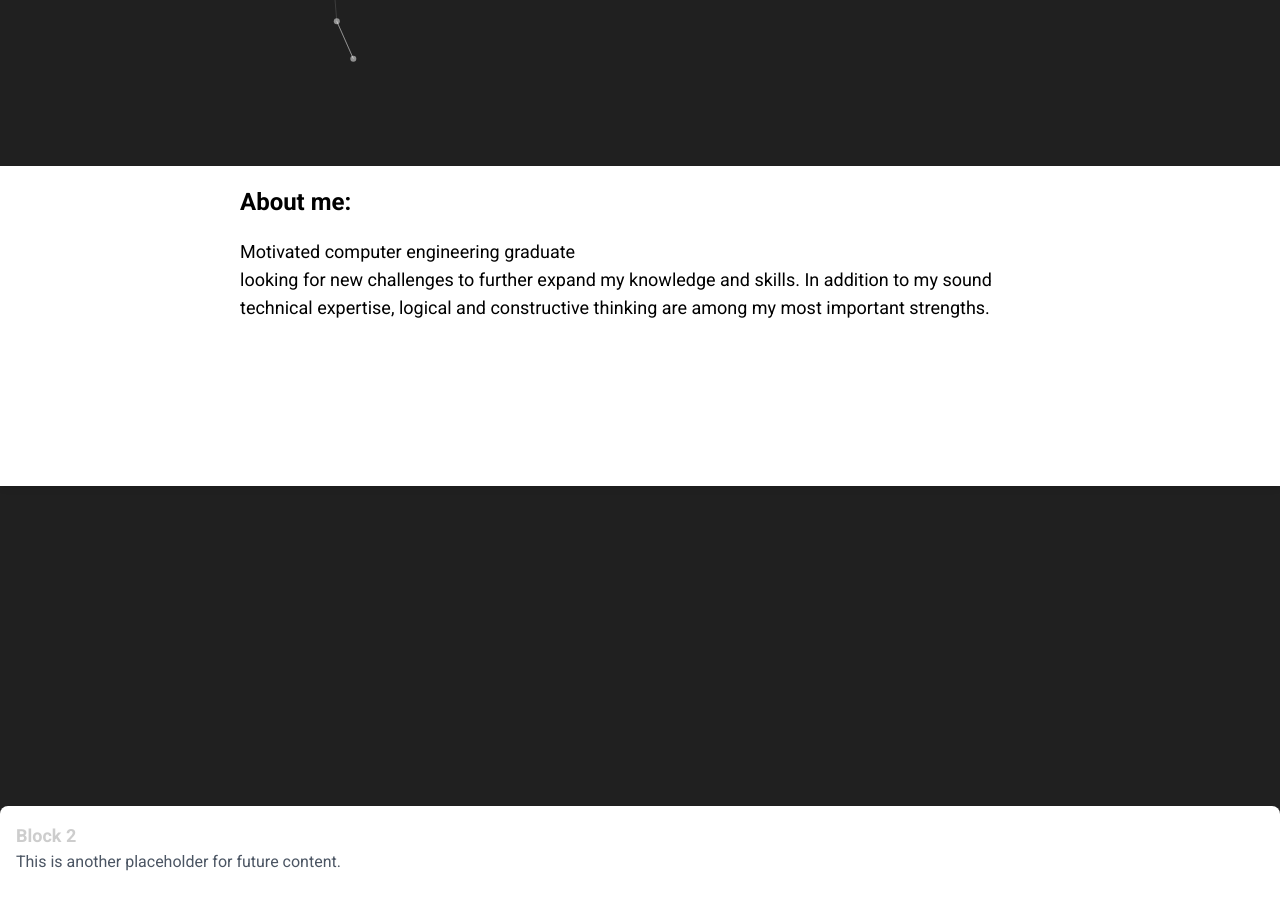
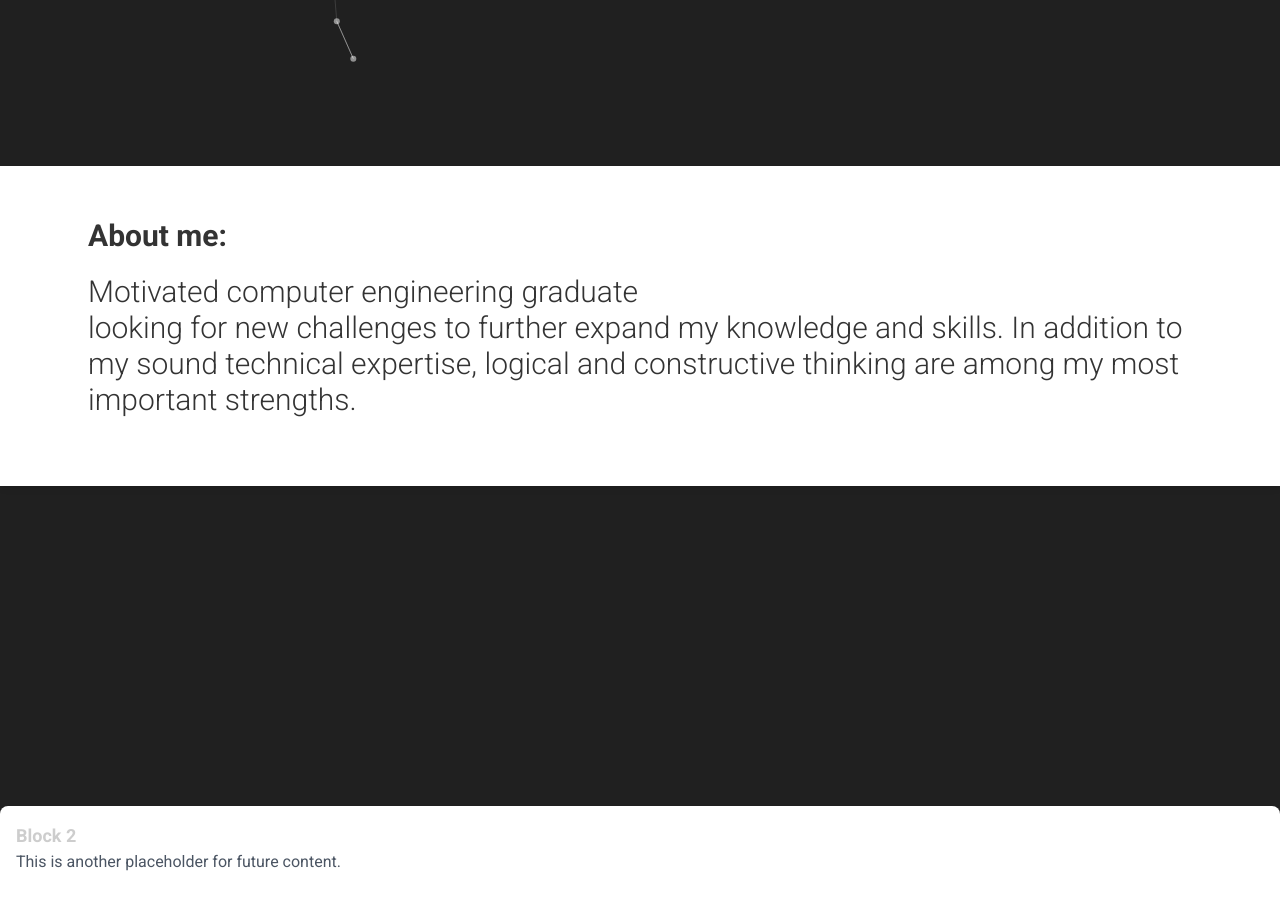
Before and after one commit to YassineBibi02/YassineBibi02.github.io, a Next.js app: page / in a window 1280 px wide. Shown: the part 730-1640 px from the top of the page. Built offline with nearby package versions, Linux system fonts and the light colour scheme.

Commit message:
Looks much better

```diff
--- a/app/components/Header.tsx
+++ b/app/components/Header.tsx
@@ -19,7 +19,7 @@ const Header = () => {
     <header className={`${isScrolled ? 'bg-[#1b1b1b] shadow-md border-b-2 border-[#141414]' : 'bg-transparent border-b-2 border-transparent'} p-4 fixed top-0 left-0 w-full flex items-center justify-between transition-all duration-300`}>
       {/* Left Section: Logo and Website Name */}
       <div className="flex items-center gap-4">
-        <img src="/YBIconWhite.png" alt="Logo" className="w-8 h-8 ml-2" />
+        <img src="/favicon.png" alt="Logo" className="w-8 h-8 ml-2" />
         <Link href="/" className="ml-4 text-xl font-bold text-[#e5e5e5]">
           Yassine Bibi
         </Link>
--- a/app/globals.css
+++ b/app/globals.css
@@ -1,8 +1,7 @@
-@import url('https://fonts.googleapis.com/css2?family=Roboto:wght@400;500;700&display=swap');
 @tailwind base;
 @tailwind components;
 @tailwind utilities;
-
+@import url('https://fonts.googleapis.com/css2?family=Roboto:wght@400;500;700&display=swap');
 
 
 :root {
--- a/app/layout.tsx
+++ b/app/layout.tsx
@@ -4,7 +4,7 @@ import "./globals.css";
 
 
 const roboto = Roboto({
-  weight: ['400', '500', '700'],
+  weight: ['100','300','400', '500', '700'],
   subsets: ['latin'],
 });
 
@@ -12,8 +12,8 @@ export const metadata: Metadata = {
   title: "Yassine Bibi",
   description: "Portfolio of Yassine Bibi - Software Developer",
   icons: {
-    icon: '/YBIconWhite.png',
-    shortcut: '/YBIconWhite.png',
+    icon: '/favicon.png',
+    shortcut: '/favicon.png',
 
   },
 };
--- a/app/page.tsx
+++ b/app/page.tsx
@@ -32,13 +32,16 @@ export default function Home() {
 
       <div className="pt-24  relative z-10">
 
-        <div className="bg-white w-full h-80 shadow-md rounded-none mb-4 px-60 py-5">
+        <div className="bg-white w-full h-80 shadow-md rounded-none mb-4 py-5">
 
-          <strong className="text-black text-2xl  mt-3">About me:</strong>
-          <p className="text-black  text-lg mt-5">
-          Motivated computer engineering graduate <br></br>
-          looking for new challenges to further expand my knowledge and skills. In addition to my sound technical expertise, logical and constructive thinking are among my most important strengths.
-          </p>
+          <div className="w-full max-w-6xl px-[clamp(8px,10%,24px)] py-5 mx-auto bg-white rounded-none mb-4">
+            <h1 className="text-[rgba(0,0,0,0.8)] font-bold text-3xl mt-3">About me:</h1>
+            <p className="text-[rgba(0,0,0,0.8)]  font-light text-3xl   mt-5">
+            Motivated computer engineering graduate <br></br>
+            looking for new challenges to further expand my knowledge and skills. In addition to my sound technical expertise, logical and constructive thinking are among my most important strengths.
+            </p>
+          </div>
+
 
         </div>
 
```
Also changed, not shown: public/favicon.png (renamed from public/YBIconWhite.png).
